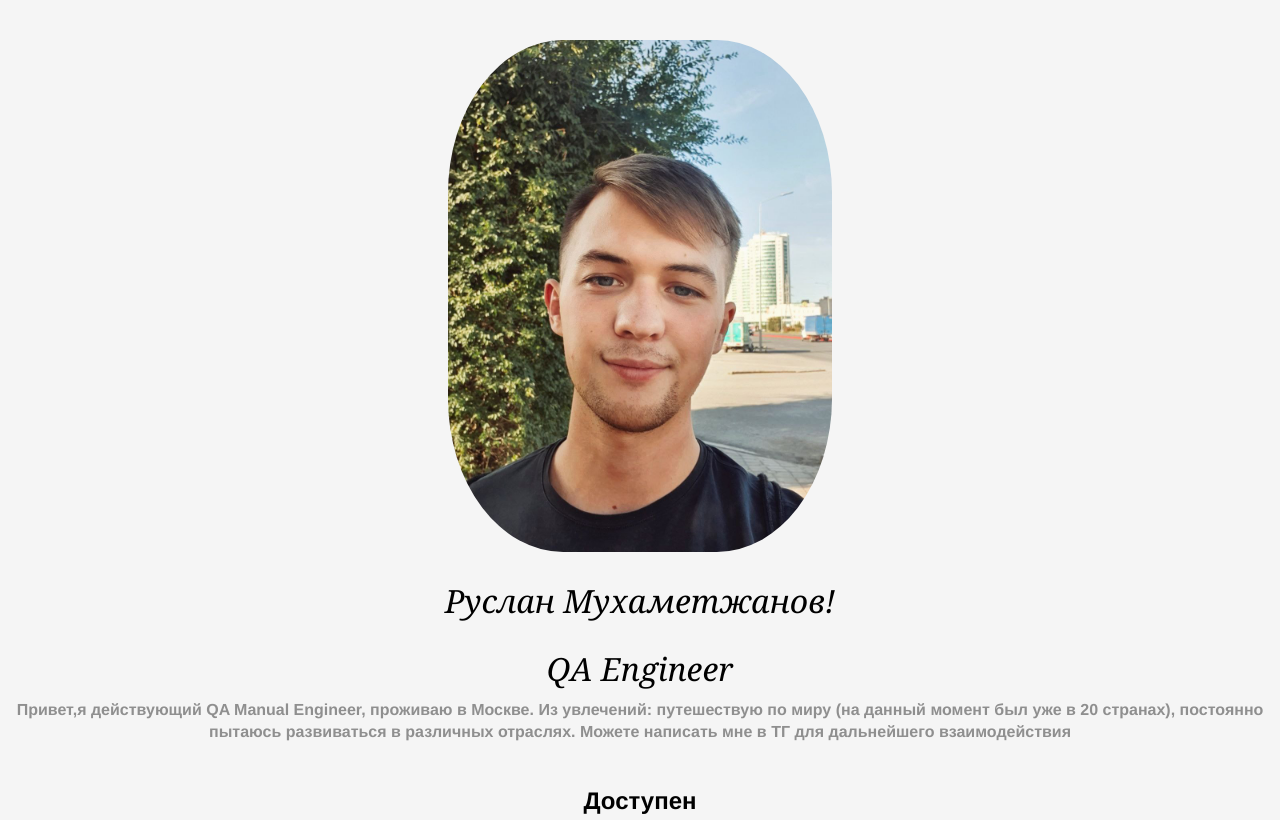
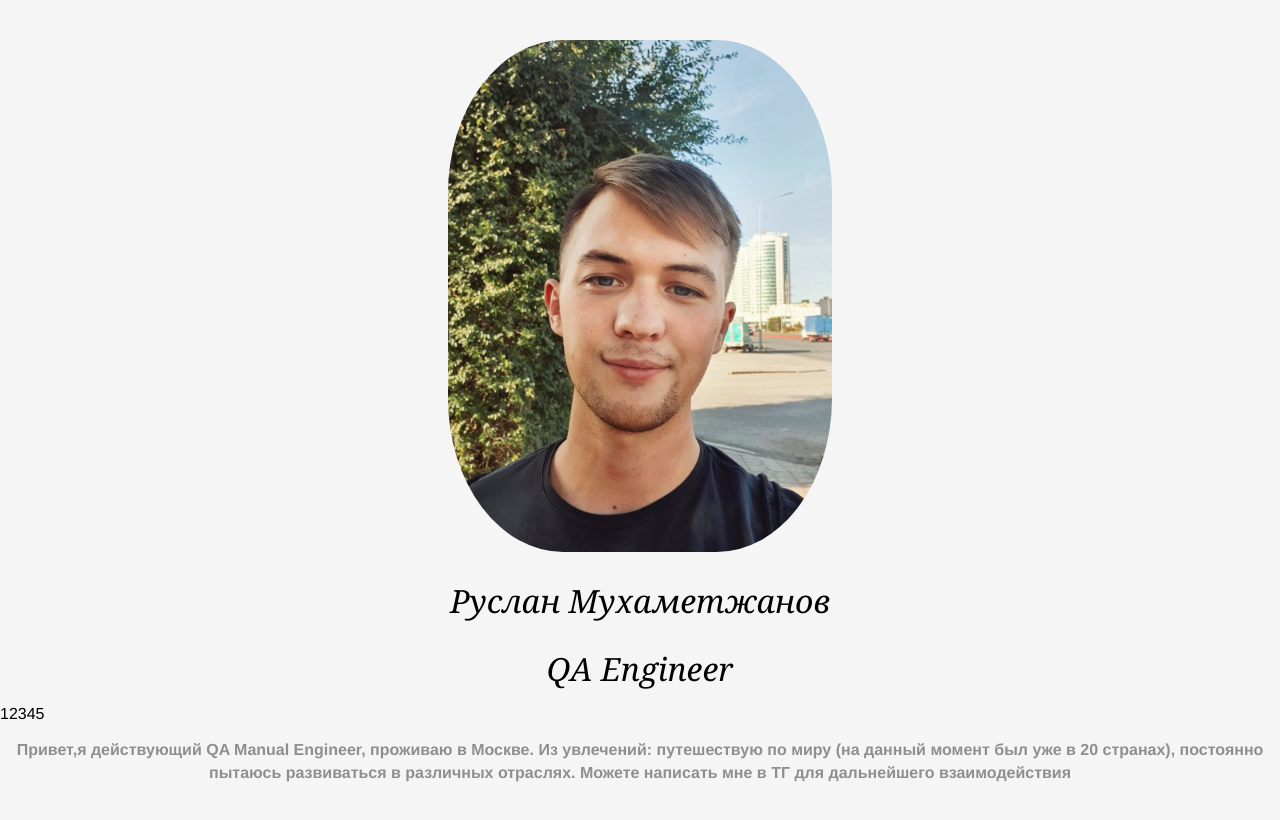
Before and after one commit to MukhametzhanovRuslan-QA/cv, a plain HTML site: page index.html in a window 1280 px wide. Shown: the top 820 px of the page. Drawn offline with Linux system fonts and the light colour scheme.

Commit message:
добавил 3-ю строку

```diff
--- a/index.html
+++ b/index.html
@@ -11,8 +11,9 @@
   <body>
     <header class="header">
       <img src="./avatar.png" alt="avatar" class="header__avatar" />
-      <h1 class="header__title">Руслан Мухаметжанов!</h1>
+      <h1 class="header__title">Руслан Мухаметжанов</h1>
       <h2 class="header__title">QA Engineer</h2>
+      <p>12345<p>
       <h3 class="header__subtitle">Привет,я действующий QA Manual Engineer, проживаю в Москве.
         Из увлечений: путешествую по миру (на данный момент был уже в 20 странах), постоянно пытаюсь развиваться в различных отраслях.
         Можете написать мне в ТГ для дальнейшего взаимодействия</h3>
```
